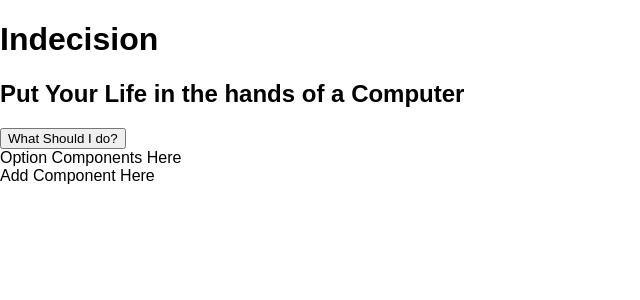
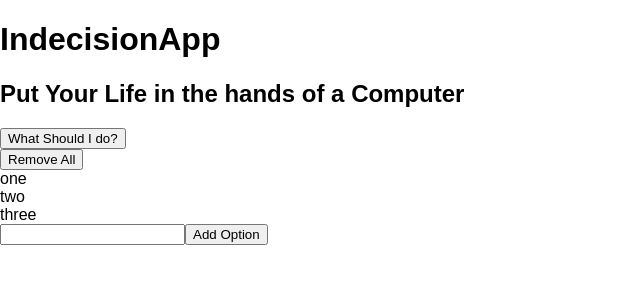
Before and after one commit to ASIF-Mahmud1/LearningReact, a React (Create React App) app in the folder Tutorials/Udemy/react_tutorial/: page / in a window 1280 px wide. Shown: the top 300 px of the page, without its empty margins (0-640 px from the left). Built offline with nearby package versions, Linux system fonts and the light colour scheme.

Commit message:
practice1

```diff
--- a/Tutorials/Udemy/react_tutorial/src/6.js
+++ b/Tutorials/Udemy/react_tutorial/src/6.js
@@ -1,11 +1,26 @@
 import React, { Component } from 'react';
-
+class IndecisionApp extends React.Component{
+  render(){
+    const mytitle= "IndecisionApp"
+    const mysubtitle= "Put Your Life in the hands of a Computer"
+    const options=["one", "two", "three"]
+    return(
+      <div>
+       <Header title={mytitle} subtitle={mysubtitle}/>
+       <Action />
+       <Options options={options}/>
+       <AddOption />
+      </div>
+    )
+  }
+}
 class Header extends React.Component{
   render(){
+    console.log(this.props)
     return(
       <div>
-         <h1>Indecision</h1>
-         <h2>Put Your Life in the hands of a Computer</h2>
+         <h1>{this.props.title}</h1>
+         <h2>{this.props.subtitle}</h2>
       </div>
     )
   }
@@ -13,30 +28,73 @@ class Header extends React.Component{
 }
 
 class Action extends React.Component{
+  handlePick(){
+    let relation= "Dawg"
+    alert(`Yao, You Clicked Me ${relation} !!..`)
+  }
   render(){
     return(
       <div>
-         <button>What Should I do?</button>
+         <button onClick={this.handlePick}>What Should I do?</button>
       </div>
     )
   }
 }
 
 class Options extends React.Component{
+  constructor(props){
+    super(props)
+    this.handleRemoveAll= this.handleRemoveAll.bind(this)
+
+  }
+  handleRemoveAll(){
+    let message= "Remove All Button Clicked"
+  //  alert(`${message} !`)
+  console.log(this.props.options)
+  }
+  render(){
+    return(
+        <div>
+          <button onClick={this.handleRemoveAll}>Remove All</button>
+         {
+          this.props.options.map((print)=>{
+            return (<Option key={print} optionText={print} /> )
+          })
+         }
+        </div>
+
+    )
+  }
+}
+class Option extends React.Component{
   render(){
     return(
       <div>
-      Option Components Here
+         {this.props.optionText}
       </div>
     )
   }
 }
 
 class AddOption extends React.Component{
+    handleAddOption(event){
+    event.preventDefault();
+    let input_field= event.target.elements.wrote.value.trim()
+    if(input_field){
+      alert(`${input_field} !!`)
+    }
+    event.target.elements.wrote.value=''
+
+  }
   render(){
     return(
       <div>
-      Add Component Here
+      <form onSubmit={this.handleAddOption}>
+
+         <input type="text" name="wrote"/>
+         <button>Add Option</button>
+
+      </form>
       </div>
     )
   }
@@ -46,10 +104,7 @@ class App extends Component {
   render() {
     return (
       <div>
-          <Header/>
-          <Action />
-          <Options />
-          <AddOption />
+         <IndecisionApp />
       </div>
     );
   }
```
